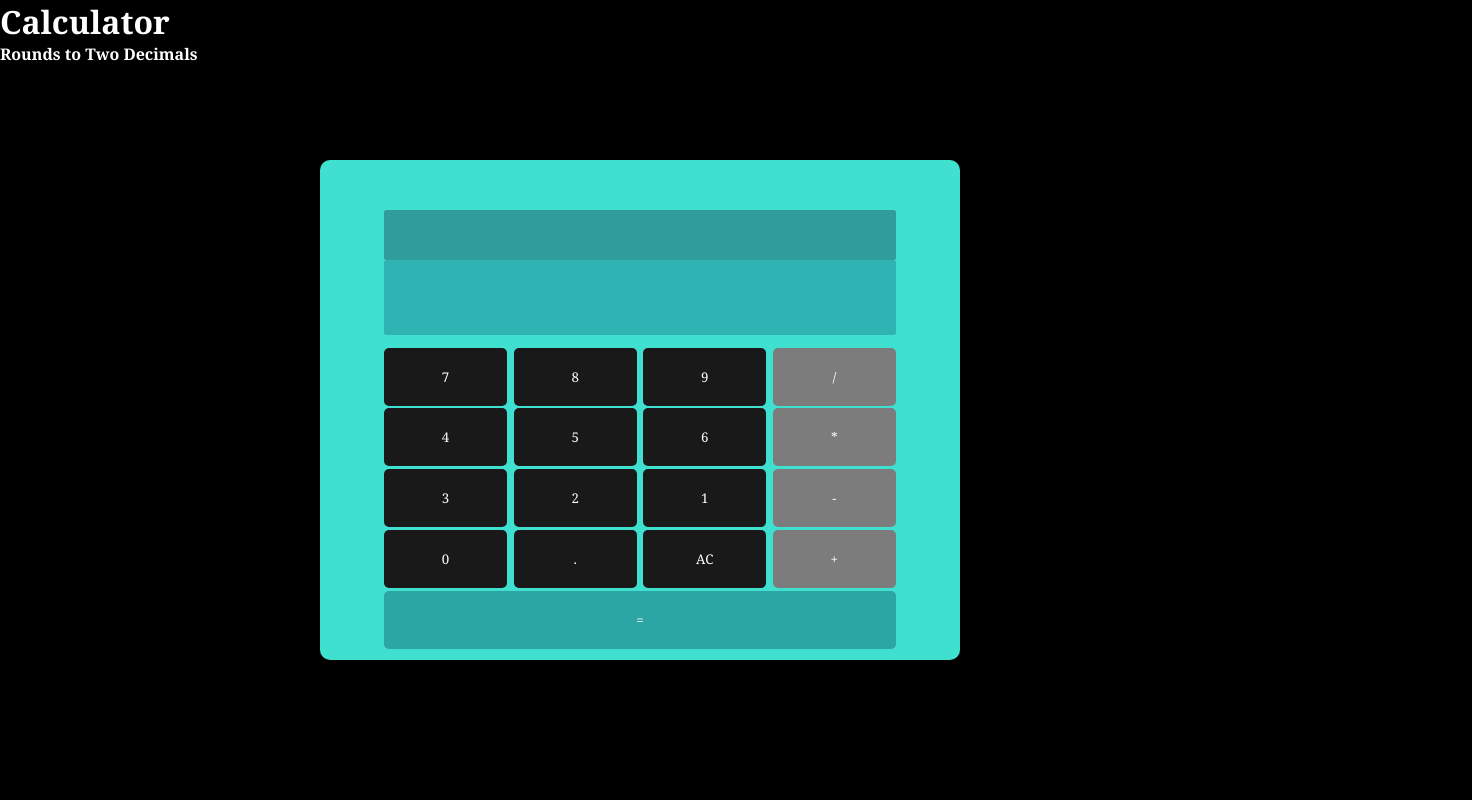
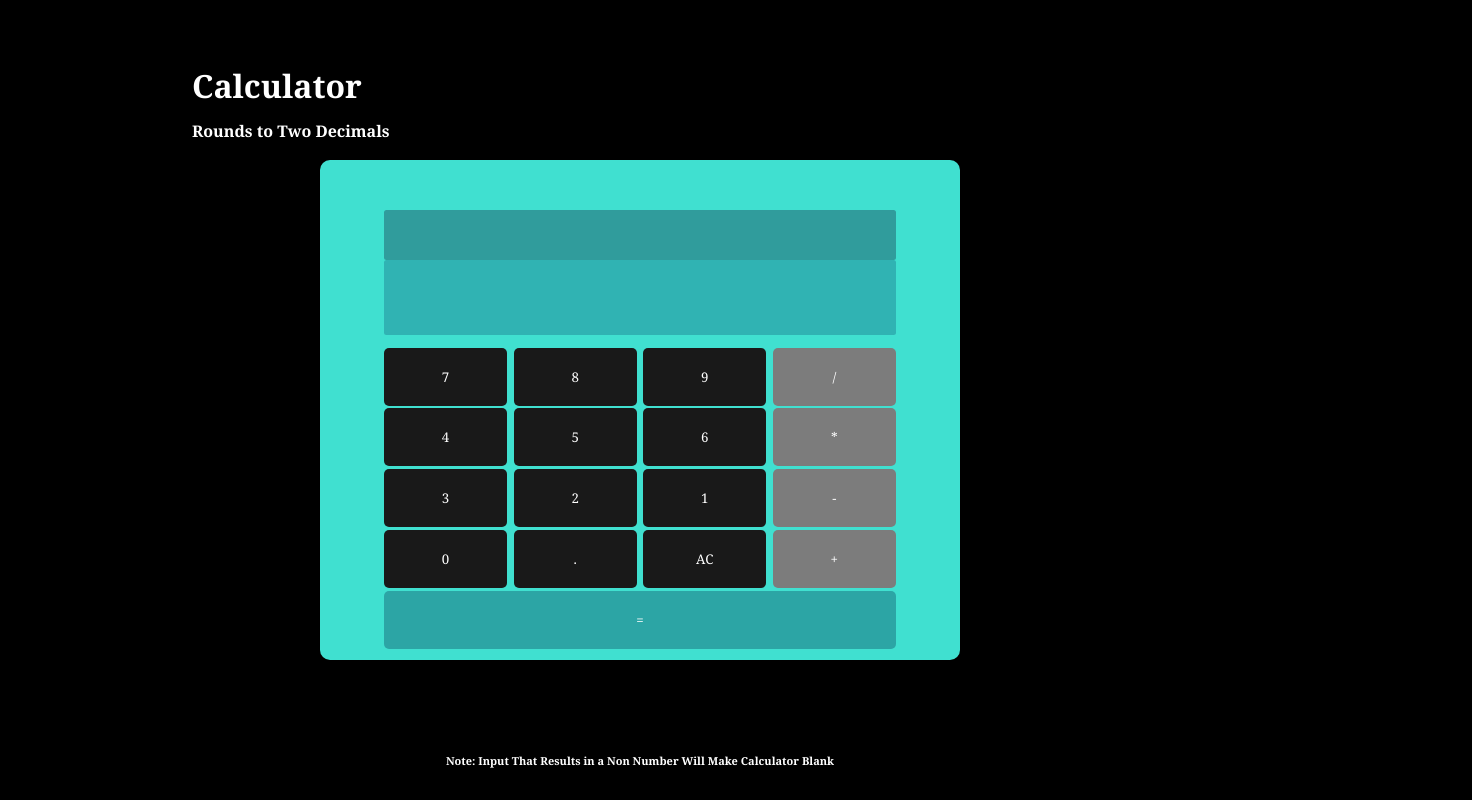
Before and after one commit to jpmunich/Odin-Calculator, a plain HTML site: page index.html in a window 1280 px wide. Shown: the whole page, 1472 px wide, since content can reach past the window. Drawn offline with Linux system fonts and the light colour scheme.

Commit message:
Further styling + commenting

```diff
--- a/index.html
+++ b/index.html
@@ -40,6 +40,7 @@
                 </div>
         </div>
     </div>
+    <h3>Note: Input That Results in a Non Number Will Make Calculator Blank</h3>
     <script src="script.js"></script>
 </body>
 </html>
--- a/script.js
+++ b/script.js
@@ -2,46 +2,67 @@
 const calculatorButtons = document.getElementsByClassName("calculator-button");
 const operatorButtons = document.getElementsByClassName("operator-button");
 
+// Declare operator variable
 let operator = null;
 
+// Get the previous input and current input DOM elements
 const previousInput = document.getElementById("previous-input");
 const input = document.getElementById("input");
 
+// Get the equals and clear calculator buttons
 const equalsButton = document.getElementById("calculator-button-equals");
 const clearCalculatorButton = document.getElementById("calculator-button-clear");
 
-// Iterates through each button to allow user to type
+// Add click event listener to each calculator button
 for (let i = 0; i < calculatorButtons.length; i++) {
+    // Anonymous function to handle button click event
     calculatorButtons[i].addEventListener("click", function() {
       // Check if the input already contains a decimal point
       if (calculatorButtons[i].value === "." && input.innerText.includes(".")) {
         // Ignore button press if input already contains a decimal point
         return;
       }
+      // Append button value to input
       input.innerText += calculatorButtons[i].value;
     });
   }
 
-// Set the operator based on the operator button clicked
+// Add click event listener to each operator button
 for (let i = 0; i < operatorButtons.length; i++) {
+  // Anonymous function to handle button click event
   operatorButtons[i].addEventListener("click", function() {
+    // Check if input and previousInput are not empty
     if (input.innerText !== "" || previousInput !== "") {
+        // Check if previousInput is not empty
         if (previousInput != "") {
+            // If previousInput is not empty, call operate function to process inputs
             operate();
         }
-    operator = operatorButtons[i].value;
-    previousInput.innerText = input.innerText;
-    input.innerText = "";
-        }
+        // Set operator based on button value
+        operator = operatorButtons[i].value;
+        // Set previousInput value to current input
+        previousInput.innerText = input.innerText;
+        // Clear input
+        input.innerText = "";
+    }
   });
 }
 
-// Processes the input and evaluates the expression
+/**
+ * Processes the input and evaluates the expression.
+ * If the operator is +, -, *, or /, performs the corresponding operation
+ * and displays the result in the input element.
+ * If the operator is not recognized or inputs are not valid numbers,
+ * displays an error message.
+ */
 function operate() {
+    // Parse input values as floats
     const firstInput = parseFloat(previousInput.innerText);
     const secondInput = parseFloat(input.innerText);
 
+    // Check if inputs are valid numbers
     if (!isNaN(firstInput) && !isNaN(secondInput)) {
+        // Check operator and perform corresponding operation
         if (operator === "+") {
           input.innerText = Math.round((firstInput + secondInput) * 100)/100;
         } else if (operator === "-") {
--- a/style.css
+++ b/style.css
@@ -4,6 +4,24 @@
     box-sizing: border-box;
     font-family: Georgia, 'Times New Roman', Times, serif;
     color: white;
+}
+
+h1, h4 {
+    position: relative;
+    left: 15%;
+    padding-top: 5%;
+}
+
+h4 {
+    padding-top: 1%;
+}
+
+h3 {
+    position: absolute;
+    top: 95%;
+    left: 50%;
+    transform: translate(-50%, -50%);
+    font-size: 11px;
 }
 
 body {
```
